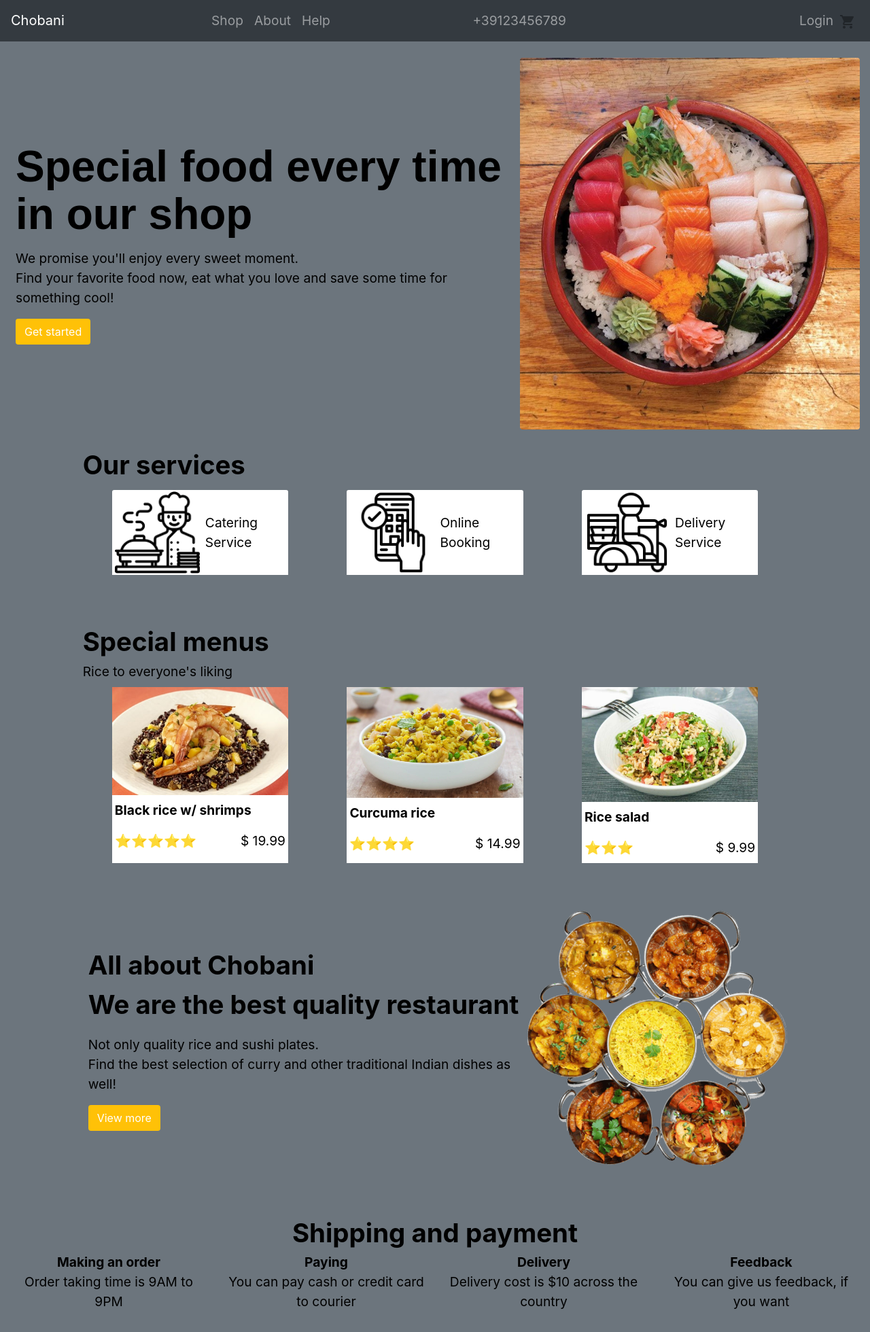
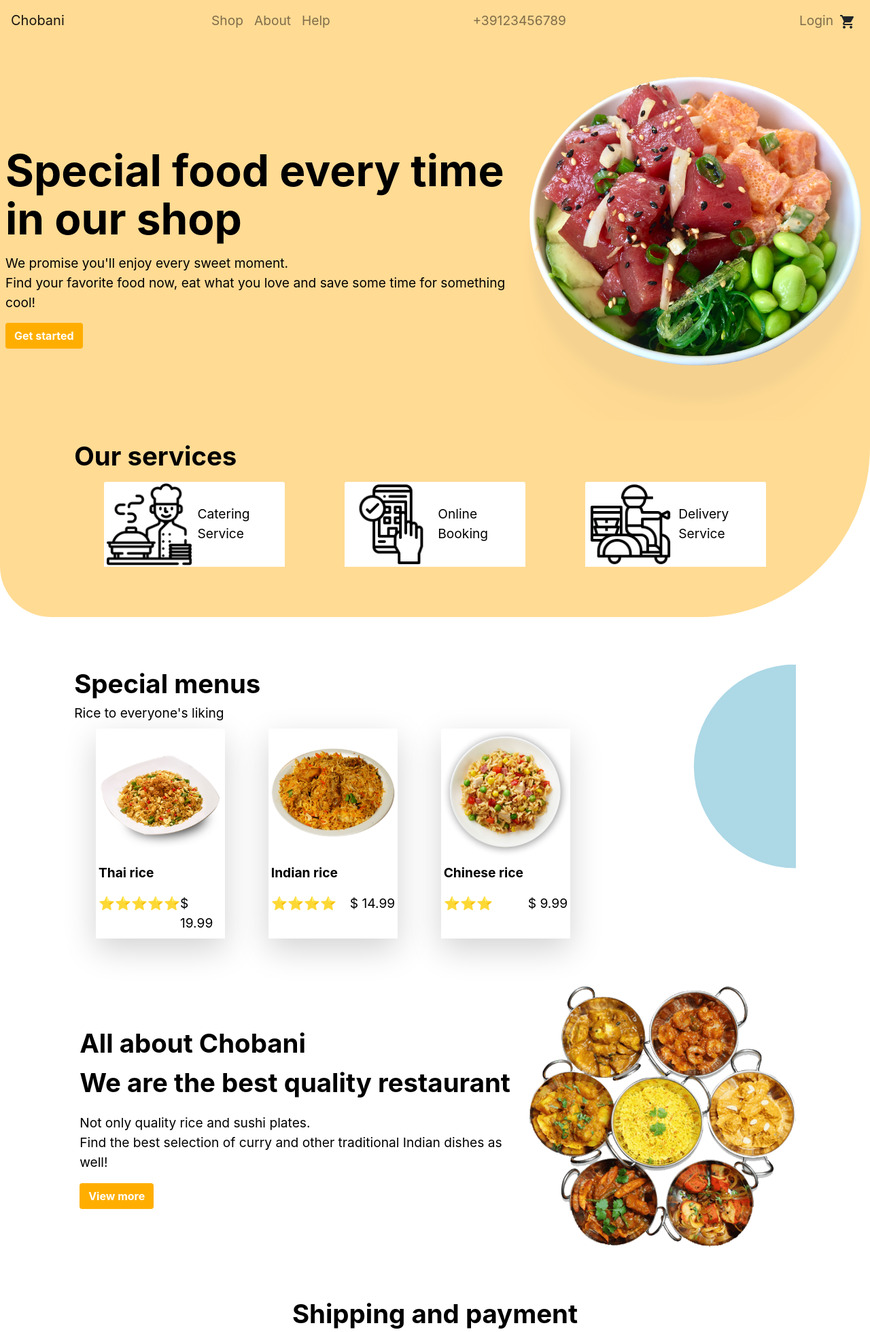
Before and after one commit to tavernhell/chobani-template, a PHP site: page / in a window 1280 px wide. Shown: the top 1960 px of the page at 68% size. Run offline with PHP 8.4, Linux system fonts and the light colour scheme.

Commit message:
6 - polishing css to look alike template

```diff
--- a/css/my-style.css
+++ b/css/my-style.css
@@ -1,16 +1,36 @@
+/* VARIABLES */
+:root {
+    --bg-col:#ffdb94;
+    --button-col: #ffae00;
+}
+
 /* TAGS */
+a, a:hover {
+    color: black;
+}
+
 body {
     font-size: 1.5vw;
     color: black;
+}
+
+header {
+    background-color: var(--bg-col);
 }
 
 footer {
     height: 100px;
 }
 
+button.btn {
+    background-color: var(--button-col)!important;
+    color: white!important;
+    font-weight: bold!important;
+}
+
+
 /* CLASSES */
 .biggestText {
-    font-family: Arial, Helvetica, sans-serif;
     font-size: 5vw;
     font-weight: bolder;
     line-height: 110%;
@@ -26,12 +46,12 @@ footer {
     min-width: 100px;
 }
 
+.jumbotron {
+    background-color: var(--bg-col);
+}
+
 .separator {
     height: 70px;
-}
-
-.special, .special:hover {
-    color: black;
 }
 
 .text-center {
@@ -39,11 +59,30 @@ footer {
 }
 
 /* IDS */
+#firstBlock {
+    padding-top: 50px;
+    padding-bottom: 50px;
+    background-color: var(--bg-col);
+    /* TL TR BR BL */
+    border-radius: 0px 0px 250px 75px;
+}
+
+#circle {
+    position: relative;
+    z-index: -2;
+    float: right;
+    width: 300px;
+    height: 300px;
+    clip-path: circle(50% at 100%);
+    background: lightblue;
+}
+
+#circle2 {
+    background: #9e978e;
+    border-bottom-right-radius: 4vh;
+    border-top-right-radius: 4vh;
+}
+
 #reviewCarousel {
     height: 250px;
 }
-
-
-.test {
-    height: fit-content;
-}
--- a/index.html
+++ b/index.html
@@ -18,10 +18,10 @@
     <link rel="stylesheet" href="css/my-style.css">
 </head>
 
-<body class="bg-secondary">
+<body>
     <!-- Navbar -->
     <header>
-    <nav class="navbar navbar-expand-lg navbar-dark bg-dark d-flex">
+    <nav class="navbar navbar-light navbar-expand-lg">
         <a class="navbar-brand" href="#">Chobani</a>
         <!-- iPad -->
         <button class="navbar-toggler ml-auto" type="button" data-toggle="collapse"
@@ -78,12 +78,11 @@
 
     <!-- Main container -->
     <main>
-    <div class="container-fluid">
+    <div class="container-fluid p-0">
 
-        <div class="my-4"></div>
-
+        <div id="firstBlock">
             <!-- Special food && pic -->
-        <div class="d-flex flex-nowrap justify-content-center align-items-center">
+            <div class="d-flex  justify-content-center align-items-center">
                 <div class="px-2">
                     <span class="biggestText">Special food every time in our shop</span>
                     <div class="my-3"></div>
@@ -93,9 +92,9 @@
                         Find your favorite food now, eat what you love and save some time for something cool!
                     </div>
                     <div class="my-3"></div>
-                    <button type="button" class="btn bg-warning text-white" href="#">Get started</button>
+                    <button type="button" class="btn" href="#">Get started</button>
                 </div>
-                <img src="./img/chirashi.jpg" class="img-fluid rounded" width="40%" alt="chirashi dish">
+                <img src="./img/big-bowl.png" class="img-fluid rounded" width="40%" alt="Bowl of food">
             </div>
             <!-- End of special food && pic -->
 
@@ -127,7 +126,11 @@
                     </div>
                 </div>
             </div>
+
+            <div class="my-4"></div>
             <!-- End of our services -->
+
+        </div>
 
         <div class="separator"></div>
 
@@ -136,39 +139,40 @@
         <div class="row">
             <div class="col-10 mx-auto">
                 <span class="biggerText">Special menus</span>
+                <span id="circle"></span>
                 <br>
                 <span>Rice to everyone's liking</span>
                 <div class="d-flex flex-nowrap justify-content-around mt-2">
-                    <div class="card-img-top bg-white col-3 p-0">
+                    <div class="card-img-top bg-white col-3 p-0 shadow-lg">
                         <div>
-                            <img class="img-fluid" src="img/black-rice.jpg" alt="Black rice">
+                            <img class="img-fluid" src="img/thai-rice.png" alt="Thai rice">
                         </div>
                         <div class="card-body py-2 px-1">
-                            <p class="card-text"><b>Black rice w/ shrimps</b></p>
+                            <p class="card-text"><b>Thai rice</b></p>
                             <span class="d-flex justify-content-between">
                                 <span>&#11088;&#11088;&#11088;&#11088;&#11088;</span>
                                 <span>$ 19.99</span>
                             </span>
                         </div>
                     </div>
-                    <div class="card-img-top bg-white col-3 p-0">
+                    <div class="card-img-top bg-white col-3 p-0 shadow-lg">
                         <div>
-                            <img class="img-fluid" src="img/curcuma-rice.jpg" alt="Curcuma rice">
+                            <img class="img-fluid" src="img/indian-rice.png" alt="Indian rice">
                         </div>
                         <div class="card-body py-2 px-1">
-                            <p class="card-text"><b>Curcuma rice</b></p>
+                            <p class="card-text"><b>Indian rice</b></p>
                             <span class="d-flex justify-content-between">
                                 <span>&#11088;&#11088;&#11088;&#11088;</span>
                                 <span>$ 14.99</span>
                             </span>
                         </div>
                     </div>
-                    <div class="card-img-top bg-white col-3 p-0">
+                    <div class="card-img-top bg-white col-3 p-0 shadow-lg">
                         <div>
-                            <img class="img-fluid" src="img/rice-salad.jpg" alt="Rice salad">
+                            <img class="img-fluid" src="img/chinese-rice.png" alt="Chinese rice">
                         </div>
                         <div class="card-body py-2 px-1">
-                            <p class="card-text"><b>Rice salad</b></p>
+                            <p class="card-text"><b>Chinese rice</b></p>
                             <span class="d-flex justify-content-between">
                                 <span>&#11088;&#11088;&#11088;</span>
                                 <span>$ 9.99</span>
@@ -201,7 +205,7 @@
                         Find the best selection of curry and other traditional Indian dishes as well!
                     </div>
                     <div class="my-3"></div>
-                    <button type="button" class="btn bg-warning text-white" href="#">View more</button>
+                    <button type="button" class="btn" href="#">View more</button>
                 </div>
                 <img src="./img/curry.png" class="img-fluid rounded" width="37%" alt="chirashi dish">
             </div>
@@ -373,7 +377,7 @@
                 </div>
                 <div class="my-3"></div>
                 <div class="d-flex justify-content-center">
-                    <button type="submit" class="btn btn-warning">Book now</button>
+                    <button type="submit" class="btn">Book now</button>
                 </div>
             </form>
         </div>
```
Also changed, not shown: img/big-bowl.png (added), img/black-rice.jpg (deleted), img/chinese-rice.png (added), img/chirashi.jpg (deleted), img/curcuma-rice.jpg (deleted), img/indian-rice.png (added), img/leaf.png (added), img/rice-salad.jpg (deleted), img/thai-rice.png (added). Lines whose indentation alone changed are shown as unchanged.
